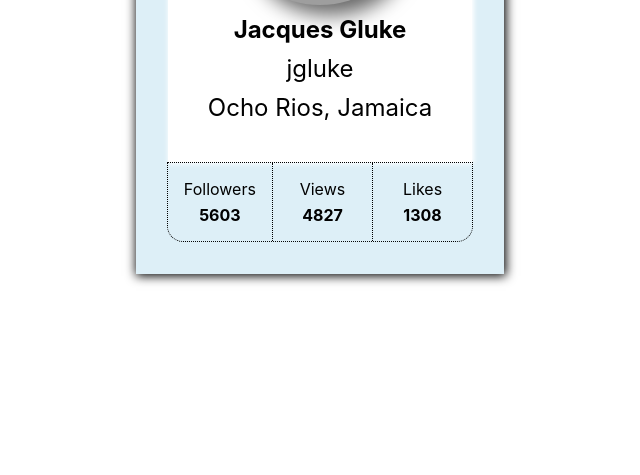
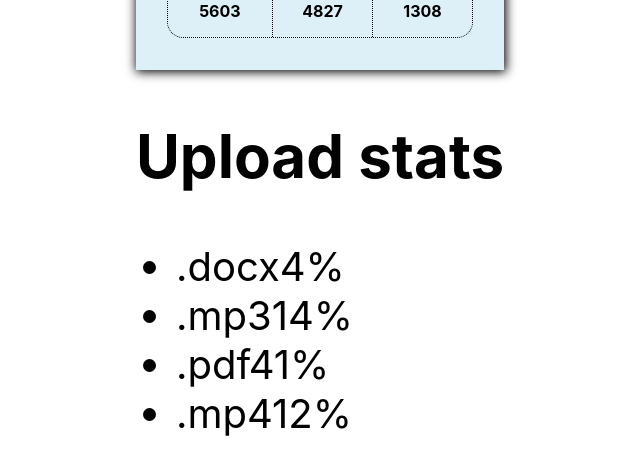
Before and after one commit to AdrianMiarczynski/goit-react-hw-01-components, a React (Create React App) app: page / in a window 1280 px wide. Shown: the part 353-828 px from the top of the page, without its empty margins (320-960 px from the left). Before the commit the page ends 800 px from the top, so only its background shows below. Built offline with nearby package versions, Linux system fonts and the light colour scheme; grey boxes are pictures that could not be loaded.

Commit message:
litle bugfix

```diff
--- a/src/components/App.jsx
+++ b/src/components/App.jsx
@@ -1,4 +1,5 @@
 import { Profile } from './profile/profile';
+import { Statistics } from './statysyics/statistics';
 
 export const App = () => {
   return (
@@ -8,11 +9,13 @@
         display: 'flex',
         justifyContent: 'center',
         alignItems: 'center',
+        flexDirection:'column',
         fontSize: 40,
         color: '#010101',
       }}
     >
       <Profile />
+      <Statistics />
     </div>
   );
 };
--- a/src/components/profile/profile.jsx
+++ b/src/components/profile/profile.jsx
@@ -11,26 +11,26 @@
   stats: { followers, views, likes } = user.stats,
 }) => {
   return (
-    <div class="profile">
-      <div class="description">
-        <img src={avatar} alt="User avatar" class="avatar" />
-        <p class="name">{username}</p>
-        <p class="tag">{tag}</p>
-        <p class="location">{location}</p>
+    <div className="profile">
+      <div className="description">
+        <img src={avatar} alt="User avatar" className="avatar" />
+        <p className="name">{username}</p>
+        <p className="tag">{tag}</p>
+        <p className="location">{location}</p>
       </div>
 
-      <ul class="stats">
+      <ul className="stats">
         <li>
-          <span class="label">Followers</span>
-          <span class="quantity">{followers}</span>
+          <span className="label">Followers</span>
+          <span className="quantity">{followers}</span>
         </li>
         <li>
-          <span class="label">Views</span>
-          <span class="quantity">{views}</span>
+          <span className="label">Views</span>
+          <span className="quantity">{views}</span>
         </li>
         <li>
-          <span class="label">Likes</span>
-          <span class="quantity">{likes}</span>
+          <span className="label">Likes</span>
+          <span className="quantity">{likes}</span>
         </li>
       </ul>
     </div>
--- /dev/null
+++ b/src/components/statysyics/statistics.jsx
@@ -0,0 +1,34 @@
+import PropTypes from 'prop-types';
+import data from '../data/data.json';
+import './statistics.css';
+
+export const Statistics = ({ title = 'Upload stats', stats = { data } }) => {
+  return (
+    <section className="statistics">
+      <h2 className="title">{title}</h2>
+
+      <ul className="stat-list">
+        <li className="item">
+          <span className="label">.docx</span>
+          <span className="percentage">4%</span>
+        </li>
+        <li className="item">
+          <span className="label">.mp3</span>
+          <span className="percentage">14%</span>
+        </li>
+        <li className="item">
+          <span className="label">.pdf</span>
+          <span className="percentage">41%</span>
+        </li>
+        <li className="item">
+          <span className="label">.mp4</span>
+          <span className="percentage">12%</span>
+        </li>
+      </ul>
+    </section>
+  );
+};
+Statistics.propTypes = {
+  title: PropTypes.string,
+  stats: PropTypes.string,
+};
```
Also changed, not shown: src/components/statysyics/statistics.css (added).
